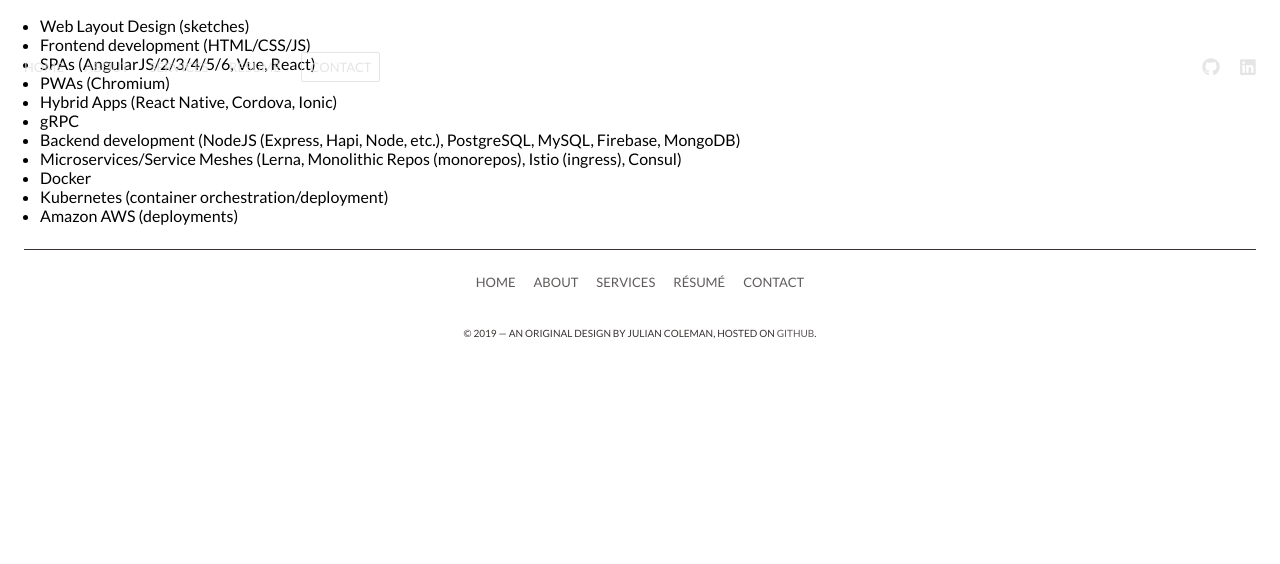
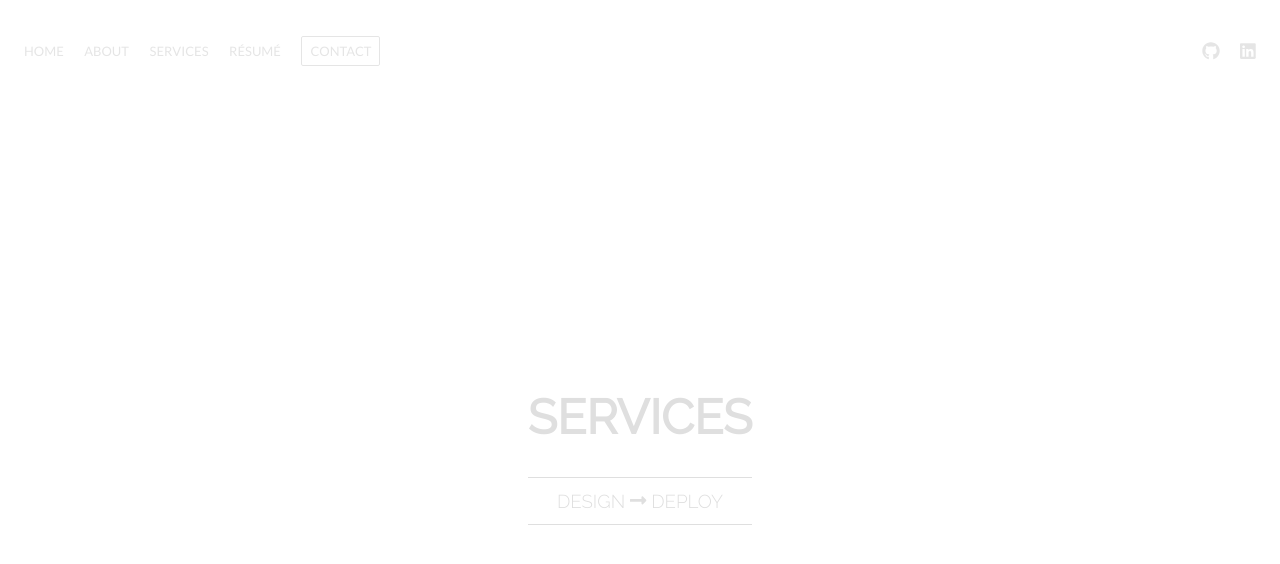
Before and after one commit to juliancoleman/engineering, a Jekyll site: the page built from services.html, in a window 1280 px wide and 900 px high. Shown: the top 564 px of the window. Built offline with Jekyll 4.4.1, drawn with Linux system fonts in a browser that asks for light colours.

Commit message:
Adds half hero to page

```diff
--- a/services.html
+++ b/services.html
@@ -2,6 +2,13 @@
 permalink: /services
 layout: default
 ---
+
+<figure class="hero-half">
+  <section id="intro">
+    <h1 id="me">services</h1>
+    <h3 id="blurb">design <i class="fas fa-long-arrow-alt-right"></i> deploy</h3>
+  </section>
+</figure>
 
 <ul>
   <li>Web Layout Design (sketches)</li>
```
